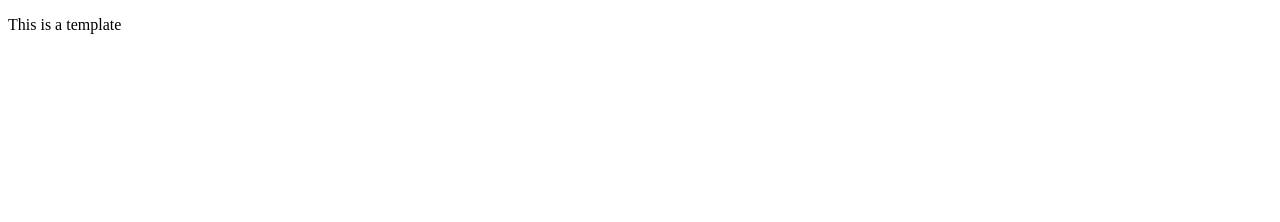
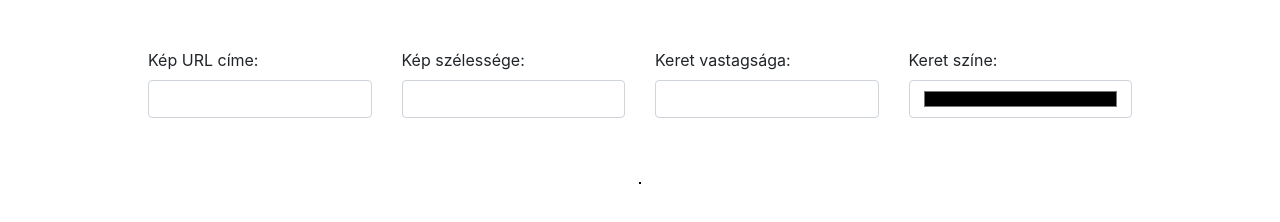
Before and after one commit to hyimred/frontend_dolgozat, a plain HTML site: page index.html in a window 1280 px wide. Drawn offline with nearby package versions, Linux system fonts and the light colour scheme.

Commit message:
deploy: c257ee06de46d2bbcb8598b9de76bbaf50f6a59b

```diff
--- a/index.html
+++ b/index.html
@@ -6,9 +6,33 @@
     <title>Page Title</title>
     <meta name='viewport' content='width=device-width, initial-scale=1'>
     <link rel='stylesheet' type='text/css' media='screen' href='main.css'>
-</head>
-<body>
-    <p>This is a template</p>
-    <script src='main.js'></script>
+    <link rel="stylesheet" href="../node_modules/bootstrap/dist/css/bootstrap.min.css">
+    <script src="../node_modules/bootstrap/dist/js/bootstrap.min.js"></script>
+    <script src='main.js' defer></script>
+<body class="dark-mode">
+    <div class="container">
+
+        <div class="row m-4 p-4">
+            <div class="form-group col-sm-12 col-md-3">
+                <label for="pic_url">Kép URL címe:</label>
+                <input class="form-control" type="text" id="pic_url">
+            </div>
+            <div class="form-group col-sm-12 col-md-3">
+                <label for="pic_width">Kép szélessége:</label>
+                <input class="form-control" type="number" id="pic_width">
+            </div>
+            <div class="form-group col-sm-12 col-md-3">
+                <label for="border_w">Keret vastagsága:</label>
+                <input class="form-control" type="number" id="border_w">
+            </div>
+            <div class="form-group col-sm-12 col-md-3">
+                <label for="border_c">Keret színe:</label>
+                <input class="form-control" type="color" id="border_c">
+            </div>
+        </div>
+            <div class="container d-flex justify-content-center">
+                <img id="output" style="border:1px solid #000">
+            </div>
+    </div>
 </body>
 </html>
--- a/main.js
+++ b/main.js
@@ -0,0 +1 @@
+(()=>{"use strict";let e="",t=0,n=0,d="";document.getElementById("pic_url").addEventListener("change",(function(){e=document.getElementById("pic_url").value,document.getElementById("output").src=e})),document.getElementById("pic_width").addEventListener("change",(function(){t=parseInt(document.getElementById("pic_width").value),document.getElementById("output").style.width=t+"px"})),document.getElementById("border_w").addEventListener("change",(function(){n=parseInt(document.getElementById("border_w").value),document.getElementById("output").style.borderWidth=n+"px",console.log(n+"px")})),document.getElementById("border_c").addEventListener("change",(function(){d=document.getElementById("border_c").value,document.getElementById("output").style.borderColor=d}))})();
```
